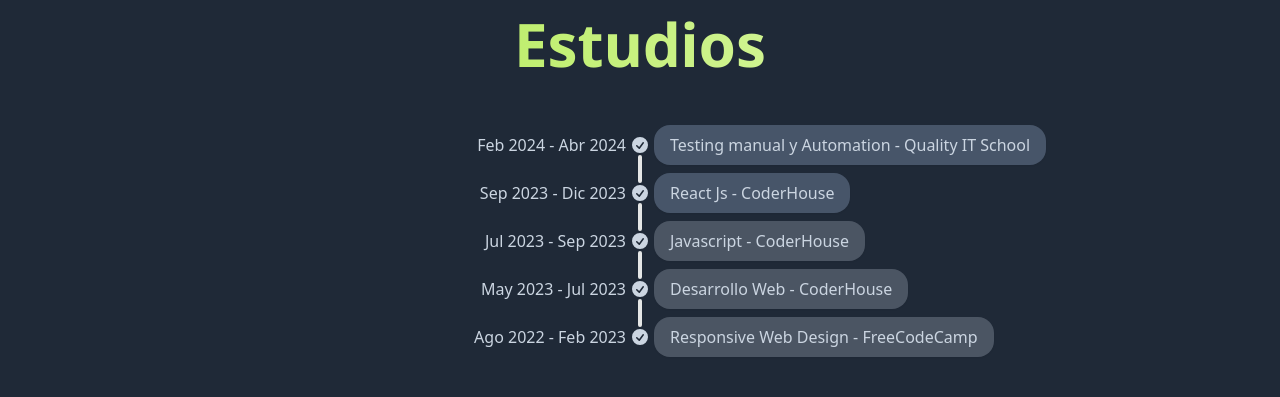
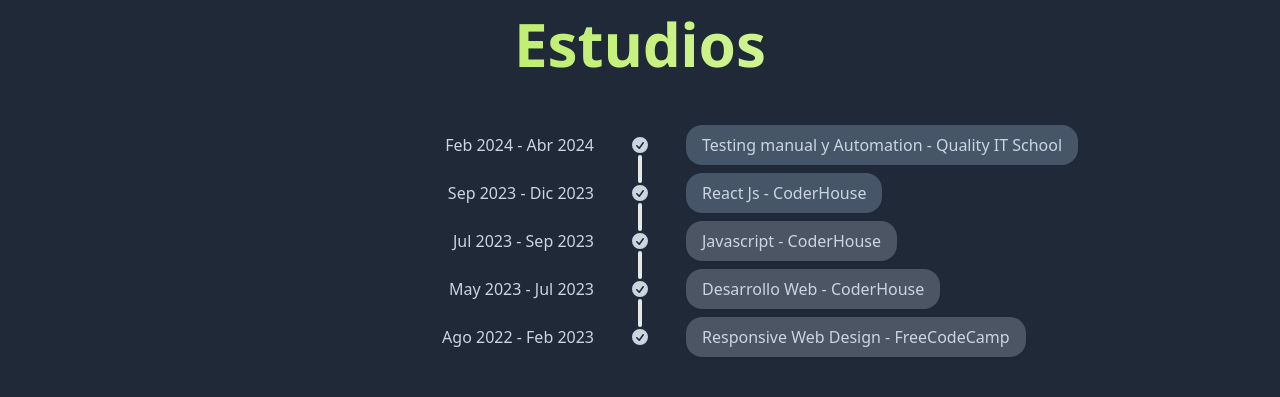
Before and after one commit to Rodrigo-Lajas/Portfolio, a React (Vite) app: page / in a window 1280 px wide. Shown: the part 1100-1497 px from the top of the page. Built offline with nearby package versions, Linux system fonts and the light colour scheme.

Commit message:
correcciones de margenes en education

```diff
--- a/src/components/Education.jsx
+++ b/src/components/Education.jsx
@@ -10,7 +10,7 @@
                             xmlns="http://www.w3.org/2000/svg"
                             viewBox="0 0 20 20"
                             fill="currentColor"
-                            className="h-5 w-5 text-slate-300">
+                            className="h-5 w-5 text-slate-300 md:mx-8">
                             <path
                                 fillRule="evenodd"
                                 d="M10 18a8 8 0 100-16 8 8 0 000 16zm3.857-9.809a.75.75 0 00-1.214-.882l-3.483 4.79-1.88-1.88a.75.75 0 10-1.06 1.061l2.5 2.5a.75.75 0 001.137-.089l4-5.5z"
@@ -28,7 +28,7 @@
                             xmlns="http://www.w3.org/2000/svg"
                             viewBox="0 0 20 20"
                             fill="currentColor"
-                            className="h-5 w-5 text-slate-300">
+                            className="h-5 w-5 text-slate-300 md:mx-8">
                             <path
                                 fillRule="evenodd"
                                 d="M10 18a8 8 0 100-16 8 8 0 000 16zm3.857-9.809a.75.75 0 00-1.214-.882l-3.483 4.79-1.88-1.88a.75.75 0 10-1.06 1.061l2.5 2.5a.75.75 0 001.137-.089l4-5.5z"
@@ -46,7 +46,7 @@
                             xmlns="http://www.w3.org/2000/svg"
                             viewBox="0 0 20 20"
                             fill="currentColor"
-                            className="h-5 w-5 text-slate-300">
+                            className="h-5 w-5 text-slate-300 md:mx-8">
                             <path
                                 fillRule="evenodd"
                                 d="M10 18a8 8 0 100-16 8 8 0 000 16zm3.857-9.809a.75.75 0 00-1.214-.882l-3.483 4.79-1.88-1.88a.75.75 0 10-1.06 1.061l2.5 2.5a.75.75 0 001.137-.089l4-5.5z"
@@ -64,7 +64,7 @@
                             xmlns="http://www.w3.org/2000/svg"
                             viewBox="0 0 20 20"
                             fill="currentColor"
-                            className="h-5 w-5 text-slate-300">
+                            className="h-5 w-5 text-slate-300 md:mx-8">
                             <path
                                 fillRule="evenodd"
                                 d="M10 18a8 8 0 100-16 8 8 0 000 16zm3.857-9.809a.75.75 0 00-1.214-.882l-3.483 4.79-1.88-1.88a.75.75 0 10-1.06 1.061l2.5 2.5a.75.75 0 001.137-.089l4-5.5z"
@@ -82,7 +82,7 @@
                             xmlns="http://www.w3.org/2000/svg"
                             viewBox="0 0 20 20"
                             fill="currentColor"
-                            className="h-5 w-5 text-slate-300">
+                            className="h-5 w-5 text-slate-300 md:mx-8">
                             <path
                                 fillRule="evenodd"
                                 d="M10 18a8 8 0 100-16 8 8 0 000 16zm3.857-9.809a.75.75 0 00-1.214-.882l-3.483 4.79-1.88-1.88a.75.75 0 10-1.06 1.061l2.5 2.5a.75.75 0 001.137-.089l4-5.5z"
```
